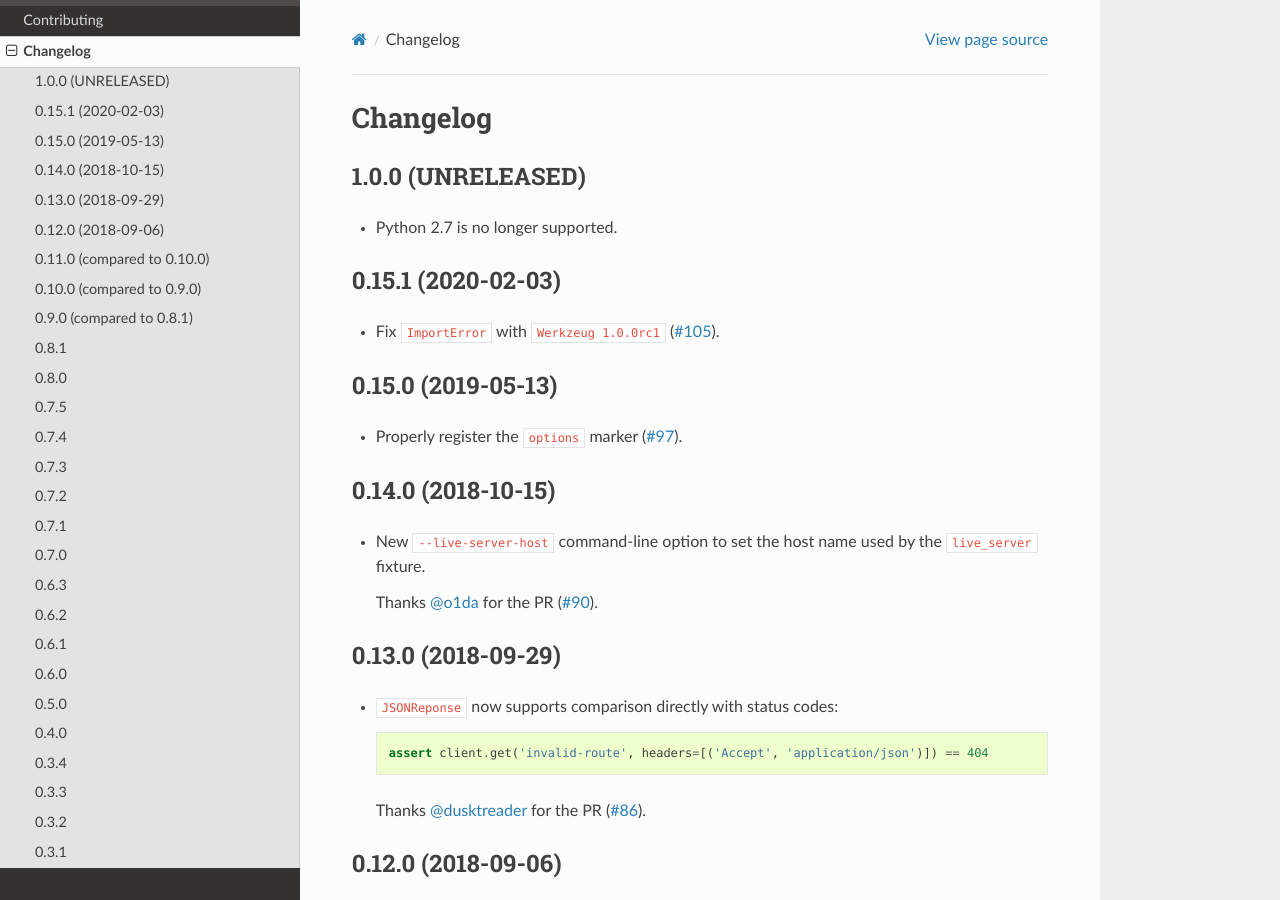
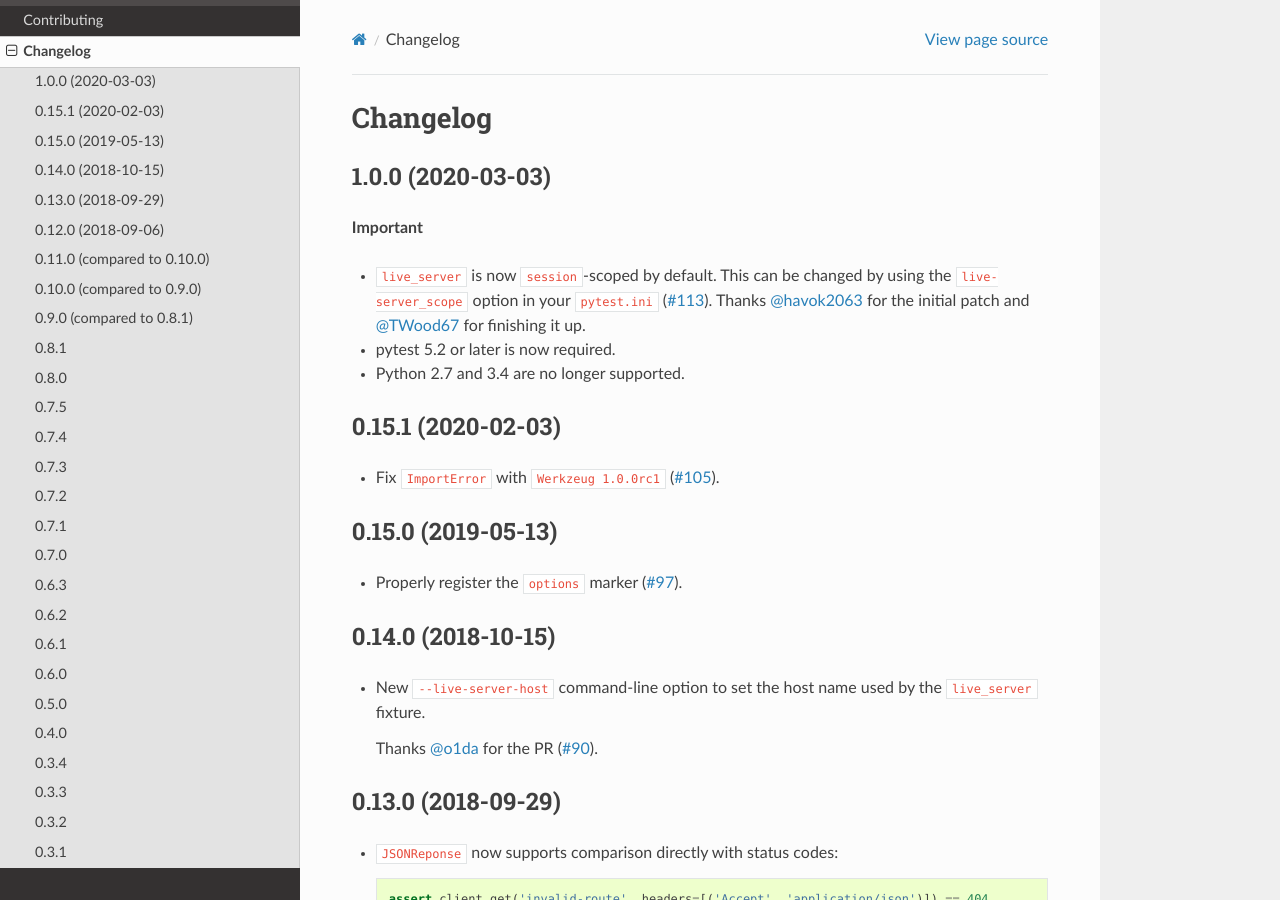
Before and after one commit to pytest-dev/pytest-flask, a Sphinx documentation site: the page built from docs/changelog.rst, in a window 1280 px wide and 900 px high. Built offline with Sphinx 7.4.7 and the Read the Docs theme 2.0.0, drawn with Linux system fonts in a browser that asks for light colours; pages that are not in the unit, such as notebooks, are missing from menus; the version number could not be read and is left out.

Commit message:
Prepare CHANGELOG for 1.0.0 release

```diff
--- a/docs/changelog.rst
+++ b/docs/changelog.rst
@@ -3,10 +3,20 @@
 Changelog
 =========
 
-1.0.0 (UNRELEASED)
+1.0.0 (2020-03-03)
 ------------------
 
-- Python 2.7 is no longer supported.
+**Important**
+
+- ``live_server`` is now ``session``-scoped by default. This can be changed by using the ``live-server_scope`` option in your ``pytest.ini`` (`#113`_). Thanks `@havok2063`_ for the initial patch and `@TWood67`_ for finishing it up.
+
+- pytest 5.2 or later is now required.
+
+- Python 2.7 and 3.4 are no longer supported.
+
+.. _@havok2063: https://github.com/havok2063
+.. _@TWood67: https://github.com/TWood67
+.. _#113: https://github.com/pytest-dev/pytest-flask/pull/113
 
 0.15.1 (2020-02-03)
 -------------------
```
